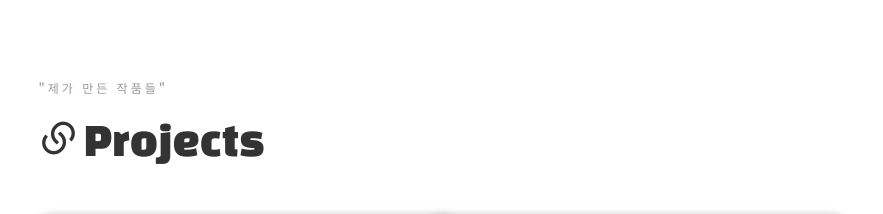
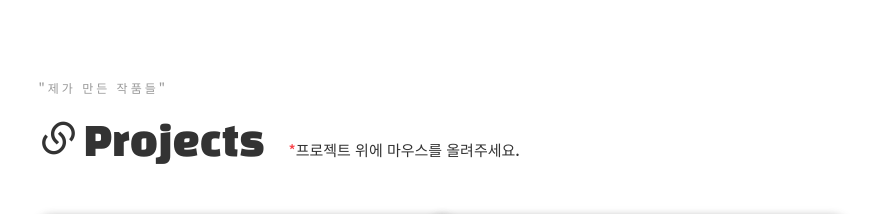
Before and after one commit to JAEKWON0316/jack1Blog.github.io, a React (Create React App) app: page / in a window 1280 px wide. Shown: the part 3580-3794 px from the top of the page, without its empty margins (367-1250 px from the left). Built offline with nearby package versions, Linux system fonts and the light colour scheme; a web font is replaced by a local one.

Commit message:
포폴작업

```diff
--- a/src/db/readme.json
+++ b/src/db/readme.json
@@ -4,7 +4,7 @@
             "id": 1,
             "title": "링키지 (Spring, MySQL)",
             "intro": "2024.04 - 2024.06(팀 프로젝트)",
-            "deploymentURL": "http://www.ezroad.kr/",
+            "deploymentURL": "http://www.ezroad.kr",
             "summary": "Spring과 MySQL을 연동하여 개발한 식당 예약 웹사이트",
             "highlights": [
               "캐치테이블을 보고 영감을 받고 직접 개발",
--- a/src/pages/Projects.jsx
+++ b/src/pages/Projects.jsx
@@ -42,7 +42,7 @@
           <span className="intro">"제가 만든 작품들"</span>
           <h1 className='mb-5 black_font flex_underline'>
             <i className="ri-links-line"></i>
-            <span className="block_underline">Projects</span>
+            <span className="block_underline">Projects &nbsp;<span className='pr_span basic_font'><span className='red_star'>*</span>프로젝트 위에 마우스를 올려주세요.</span></span>
           </h1>
 
           <div className="row black_font mt-5">
--- a/src/style/index.css
+++ b/src/style/index.css
@@ -569,6 +569,11 @@ font-size:20px;
   line-height: 3;
 }
 
+.pr_span{
+  font-size:15px;
+  font-weight: 500;
+}
+
 /***** career *****/
 .career_box{
   display: flex;
@@ -576,6 +581,7 @@ font-size:20px;
   font-weight:700;
   font-size:1.025rem;
 }
+
 .career_box2{
   display: flex;
   border-left:4px solid #f94148;
```
